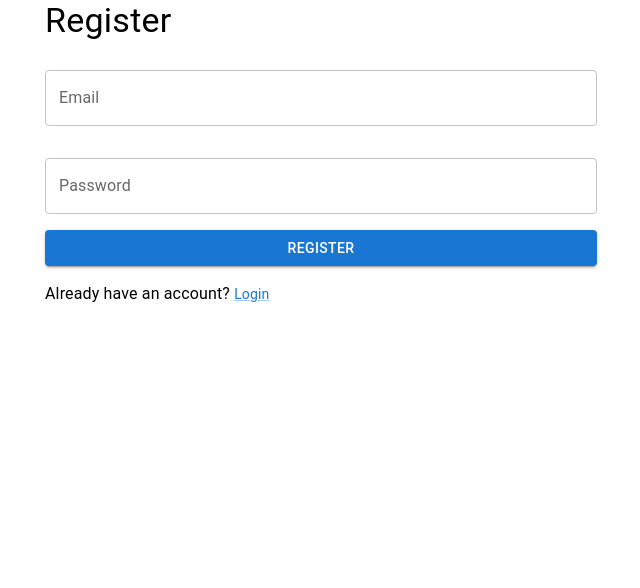
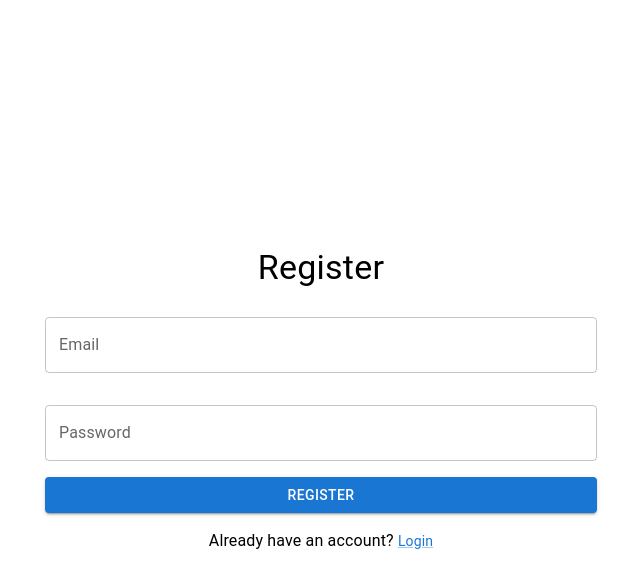
Before and after one commit to krisnurakbar/fe-cui-api, a React (Create React App) app: page /register in a window 1280 px wide. Shown: the top 588 px of the page, without its empty margins (319-959 px from the left). Built offline with nearby package versions, Linux system fonts and the light colour scheme.

Commit message:
1.1.0005 - patch in register form

```diff
--- a/src/pages/Register.js
+++ b/src/pages/Register.js
@@ -34,7 +34,17 @@ const Register = () => {
   };
 
   return (
-    <Container maxWidth="sm" sx={{ mt: 8 }}>
+    <Container
+      maxWidth="sm"
+      sx={{
+        mt: 8,
+        display: 'flex',
+        flexDirection: 'column',
+        alignItems: 'center',
+        justifyContent: 'center',
+        minHeight: '100vh' // Ensure the Container takes the full height of the viewport
+      }}
+    >
       <Typography variant="h4" component="h1" gutterBottom>
         Register
       </Typography>
```
